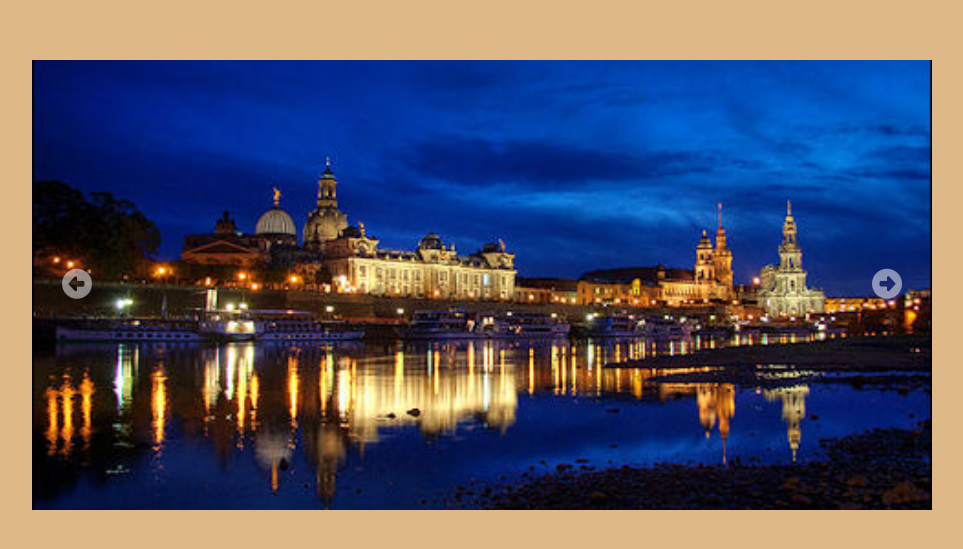
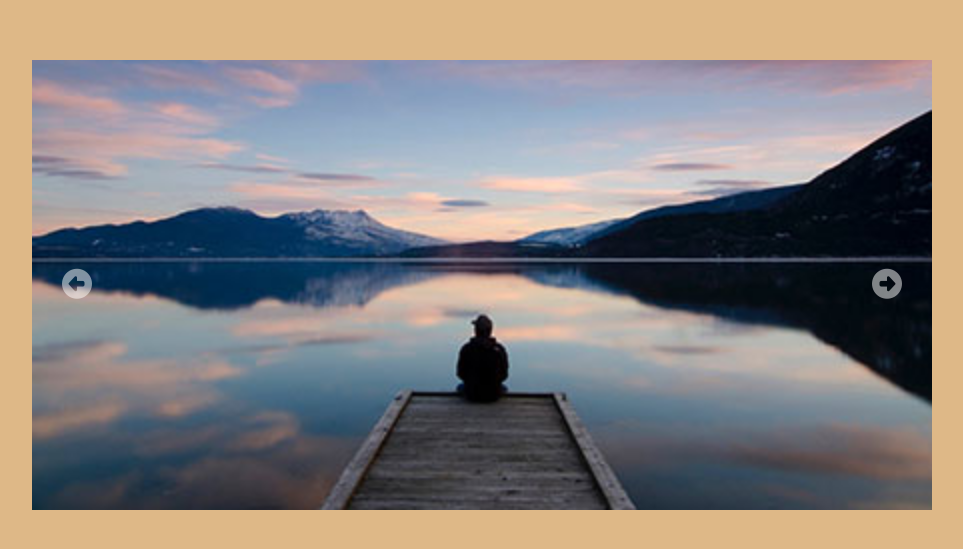
Before and after one commit to mihaipaulorban/js-array-carousel, a plain HTML site: page index.html in a window 1280 px wide. Shown: the part 115-664 px from the top of the page, without its empty margins (158-1121 px from the left). Drawn offline with Linux system fonts and the light colour scheme.

Commit message:
feat: immagini in js

```diff
--- a/index.html
+++ b/index.html
@@ -15,18 +15,7 @@
 <body>
   <div class="container">
     <div class="slider">
-      <div class="slide active">
-        <img src="img/01.jpg" alt="immagine 1">
-      </div>
-      <div class="slide">
-        <img src="img/02.jpg" alt="immagine 2">
-      </div>
-      <div class="slide">
-        <img src="3" alt="immagine 3">
-      </div>
-      <div class="slide active">
-        <img src="img/04.jpg" alt="immagine 4">
-      </div>
+      <!-- js -->
       <div class="arrow left"><i class="fa-solid fa-circle-left"></i></div>
       <div class="arrow right"><i class="fa-solid fa-circle-right"></i></div>
     </div>
--- a/script.js
+++ b/script.js
@@ -0,0 +1,39 @@
+'use strict';
+
+/*
+      <div class="slide active">
+        <img src="img/01.jpg" alt="immagine 1">
+      </div>
+      <div class="slide">
+        <img src="img/02.jpg" alt="immagine 2">
+      </div>
+      <div class="slide">
+        <img src="3" alt="immagine 3">
+      </div>
+      <div class="slide active">
+        <img src="img/04.jpg" alt="immagine 4">
+      </div> */
+
+const images = ['01.jpg', '02.jpg', '03.jpg', '04.jpg'];
+const slider = document.querySelector('.slider');
+let currentSlide = 0
+
+for (let i = 0; i < images.length; i++) {
+
+  //slide
+  const slide = document.createElement('div');
+  slide.classList.add('slide');
+
+  if(i === currentSlide) {
+    slide.classList.add('active');
+  }
+
+
+  //img
+  const img = document.createElement('img');
+  img.src = `img/${images[i]}`;
+  img.alt = `Immagine Suggestiva ${i}`;
+
+  slide.append(img);
+  slider.append(slide);
+}
```
